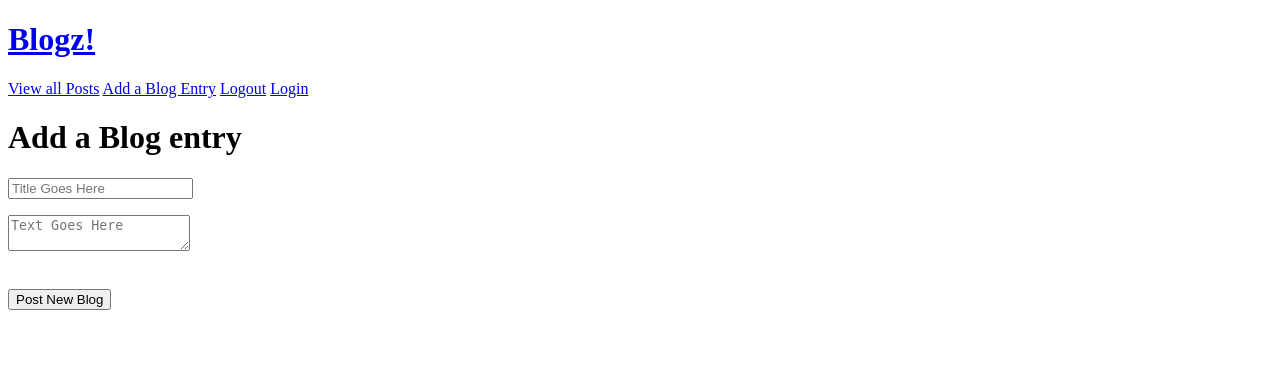
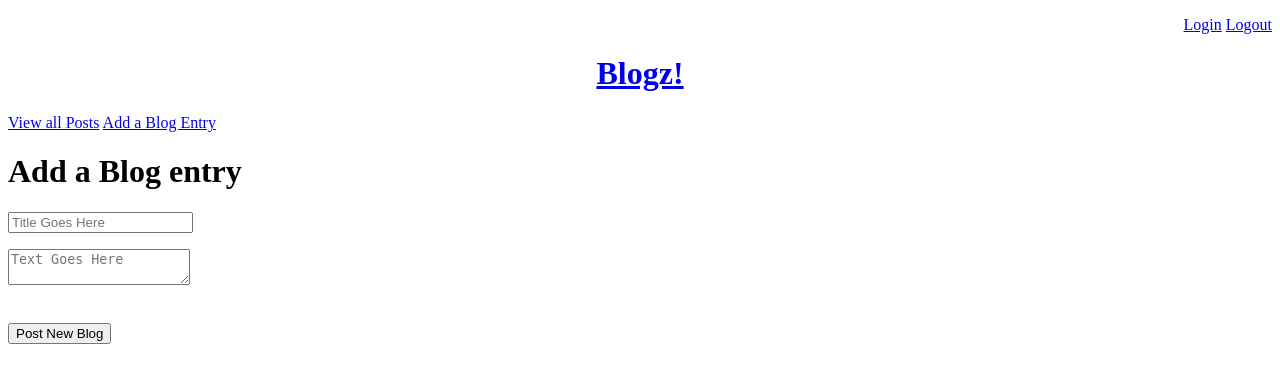
Before and after one commit to bbudreau/blogz, a Flask app: page /add_post in a window 1280 px wide. Shown: the top 383 px of the page. Run offline with Flask 2, Linux system fonts and the light colour scheme; the visitor is signed in with stand-in values (Sample User, id 1).

Commit message:
minor changes to layout

```diff
--- a/templates/base.html
+++ b/templates/base.html
@@ -6,11 +6,13 @@
         </title>
     </head>
     <body>
-        <h1><a href="/">Blogz!</a></h1>
+        <p style="text-align: right"><a href="/login">Login</a>
+        <a href="/logout">Logout</a></p>
+        <h1 style="text-align: center"><a href="/">Blogz!</a></h1>
         <a href="/blog" class="left spacing">View all Posts</a>
         <a href="/add_post">Add a Blog Entry</a>
-        <a href="/logout" class="right">Logout</a>
-        <a href="/login" class="right spacing">Login</a>
+
+
         {% block content %}
         {% endblock %}
 
```
